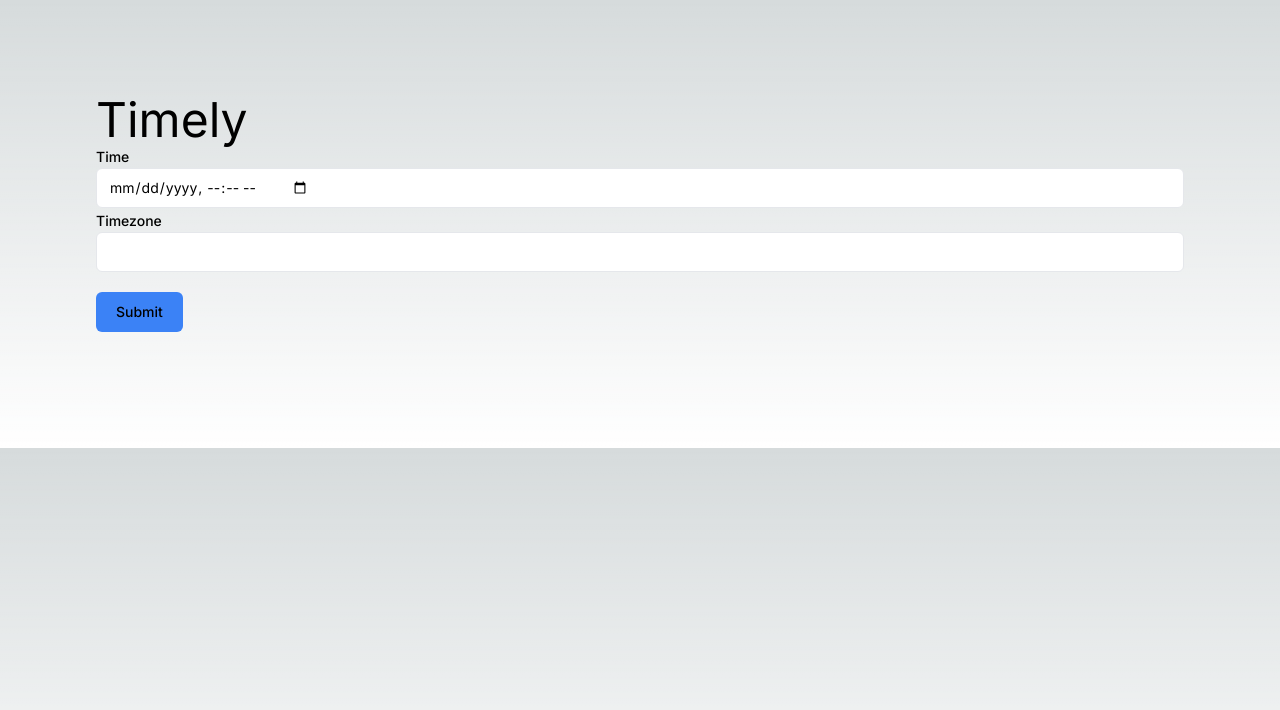
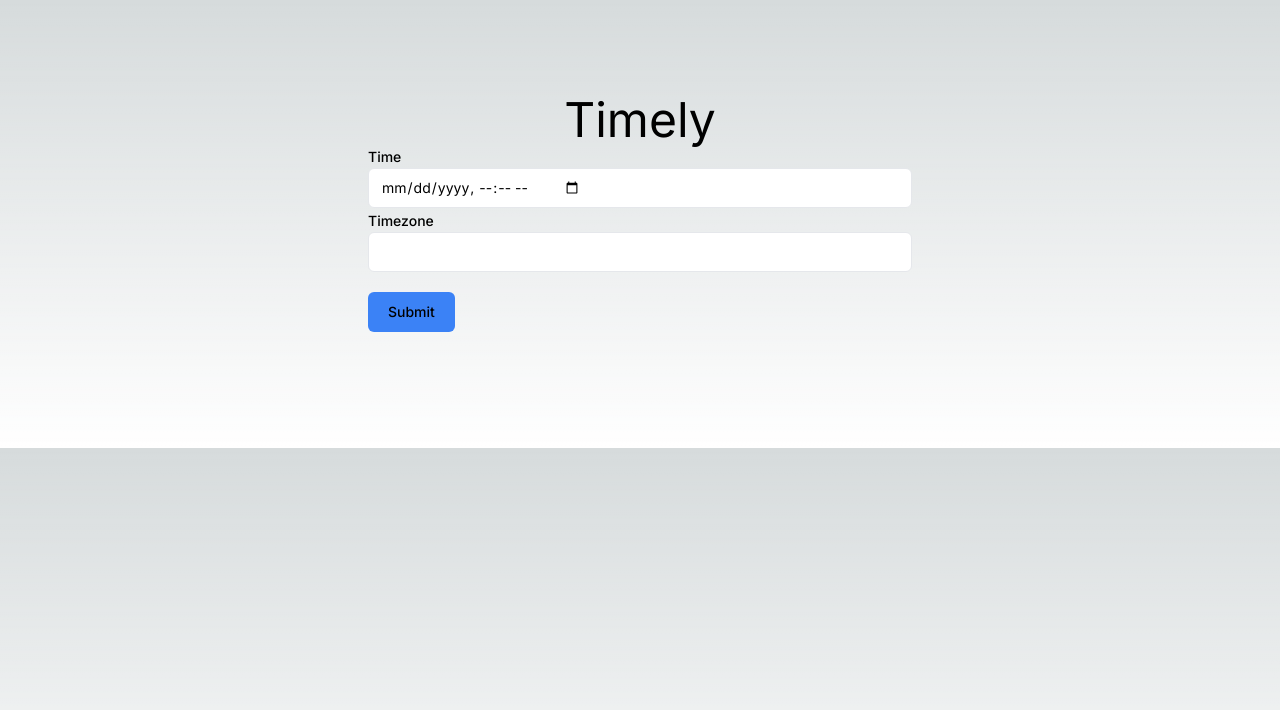
Before and after one commit to jonathanruiz/timely, a Next.js app: page / in a window 1280 px wide. Shown: the top 710 px of the page. Built offline with nearby package versions, Linux system fonts and the light colour scheme.

Commit message:
centered the form

```diff
--- a/src/app/page.tsx
+++ b/src/app/page.tsx
@@ -5,6 +5,7 @@ import { Label } from "@/components/ui/label"
 import { useForm } from "react-hook-form"
 import { zodResolver } from "@hookform/resolvers/zod"
 import { Button } from "@/components/ui/button"
+
 import z from "zod"
 
 const schema = z.object({
@@ -27,8 +28,12 @@ export default function Home() {
 
     return (
         <main className="p-24">
-            <h1 className="text-5xl">Timely</h1>
-            <form onSubmit={handleSubmit(onSubmit)} autoComplete="off">
+            <h1 className="text-5xl text-center">Timely</h1>
+            <form
+                onSubmit={handleSubmit(onSubmit)}
+                autoComplete="off"
+                className="m-auto w-1/2"
+            >
                 <div>
                     <Label>Time</Label>
                     <Input type="datetime-local" {...register("time")} />
```
